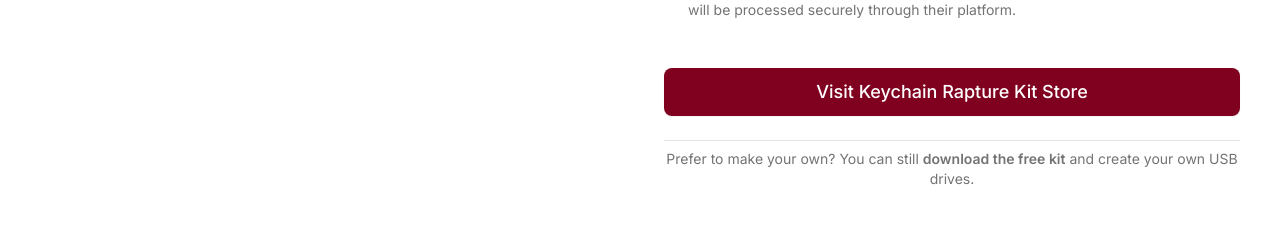
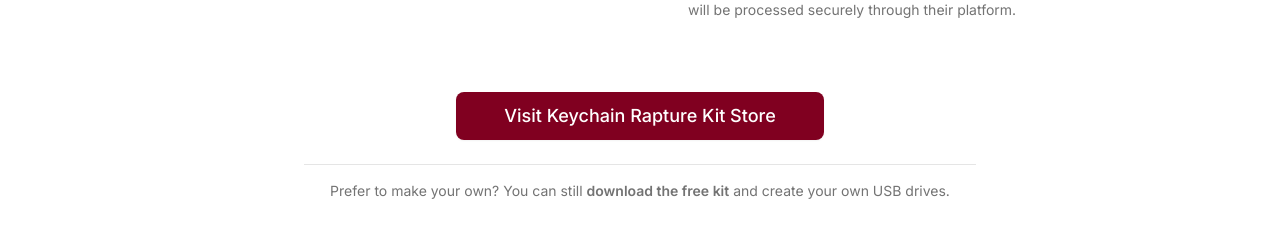
Before and after one commit to prmnews/rapturekit, a Next.js app: page /purchase in a window 1280 px wide. Shown: the part 809-1060 px from the top of the page. Built offline with nearby package versions, Linux system fonts and the light colour scheme.

Commit message:
Move CTA button and text to centered second row

```diff
--- a/src/app/purchase/page.tsx
+++ b/src/app/purchase/page.tsx
@@ -68,7 +68,7 @@ export default function PurchasePage() {
                 </div>
               </div>
 
-              {/* Right Column - Image and CTA */}
+              {/* Right Column - Image and Note */}
               <div className="order-first md:order-last space-y-6">
                 <div className="relative rounded-lg overflow-hidden shadow-xl">
                   <Image
@@ -87,20 +87,24 @@ export default function PurchasePage() {
                     Your order will be processed securely through their platform.
                   </p>
                 </div>
+              </div>
+            </div>
 
-                <div className="text-center">
+            {/* Centered CTA Section - Second Row */}
+            <div className="mt-12 space-y-6 text-center">
+              <div>
                 <RaptureButton
                   href="https://keychainrapturekit.com"
                   target="_blank"
                   rel="noopener noreferrer"
                   variant="burgundyPrimary"
-                    className="w-full text-lg px-8 py-6"
+                  className="text-lg px-12 py-6"
                 >
                   Visit Keychain Rapture Kit Store
                 </RaptureButton>
               </div>
 
-                <div className="pt-2 border-t text-center">
+              <div className="max-w-2xl mx-auto pt-4 border-t">
                 <p className="text-sm text-muted-foreground">
                   Prefer to make your own? You can still{" "}
                   <Link href="/download" className="text-burgundy dark:text-yellow-400 hover:underline font-semibold">
@@ -108,7 +112,6 @@ export default function PurchasePage() {
                   </Link>
                   {" "}and create your own USB drives.
                 </p>
-                </div>
               </div>
             </div>
           </div>
```
Lines whose indentation alone changed are shown as unchanged.
